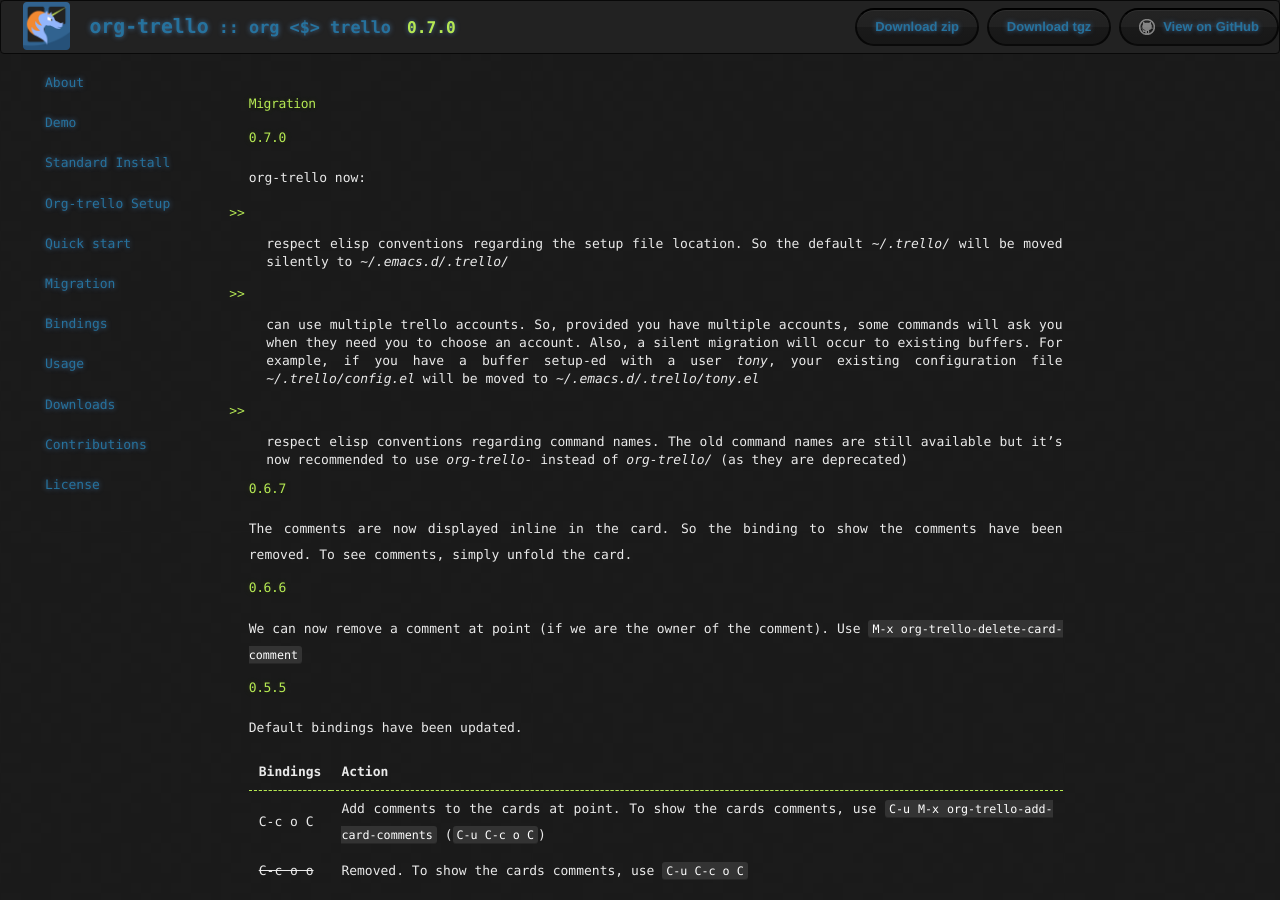
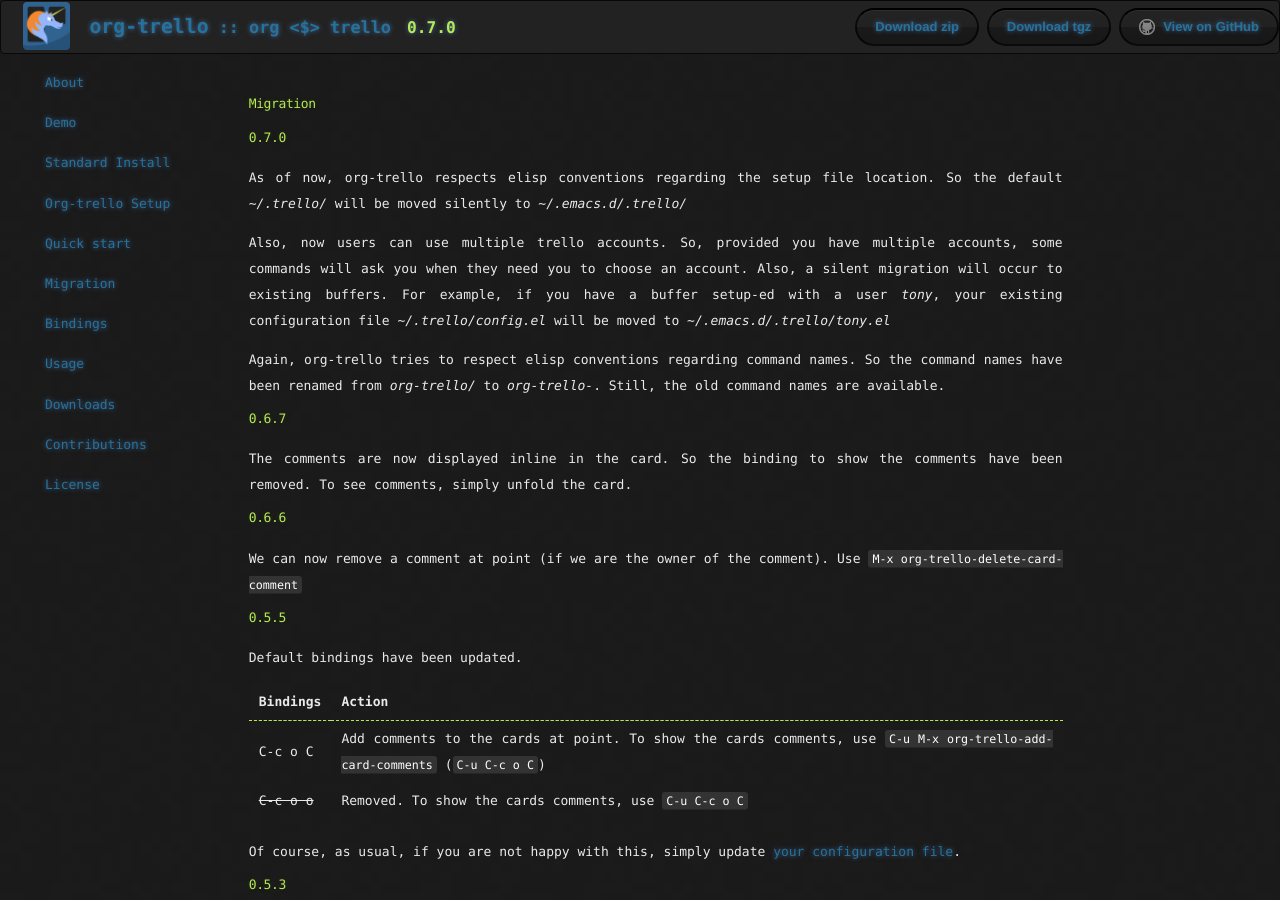
Before and after one commit to org-trello/org-trello.github.io, a Jekyll site: the page built from migration.md, in a window 1280 px wide and 900 px high. Built offline with Jekyll 4.4.1, drawn with Linux system fonts in a browser that asks for light colours; nearby versions of some CDN libraries; library files that are not in the unit come from our copies; Markdown is read by kramdown in place of the engine named in the settings.

Commit message:
Improve sentences

```diff
--- a/migration.md
+++ b/migration.md
@@ -6,12 +6,10 @@ date:   2014-03-16 11:01:52
 
 ## 0.7.0
 
-org-trello now:
-
-- respect elisp conventions regarding the setup file location.
+As of now, org-trello respects elisp conventions regarding the setup file location.
 So the default *~/.trello/* will be moved silently to *~/.emacs.d/.trello/*
 
-- can use multiple trello accounts.
+Also, now users can use multiple trello accounts.
 So, provided you have multiple accounts, some commands will ask you when they
 need you to choose an account.
 Also, a silent migration will occur to existing buffers.
@@ -19,9 +17,9 @@ For example, if you have a buffer setup-ed with a user *tony*, your existing
 configuration file *~/.trello/config.el* will be moved to
 *~/.emacs.d/.trello/tony.el*
 
-- respect elisp conventions regarding command names.
-The old command names are still available but it's now recommended to use
-*org-trello-* instead of *org-trello/* (as they are deprecated)
+Again, org-trello tries to respect elisp conventions regarding command names.
+So the command names have been renamed from *org-trello/* to *org-trello-*.
+Still, the old command names are available.
 
 ## 0.6.7
 
```
Also changed, not shown: trello-setup.md (+4 -6 lines).
